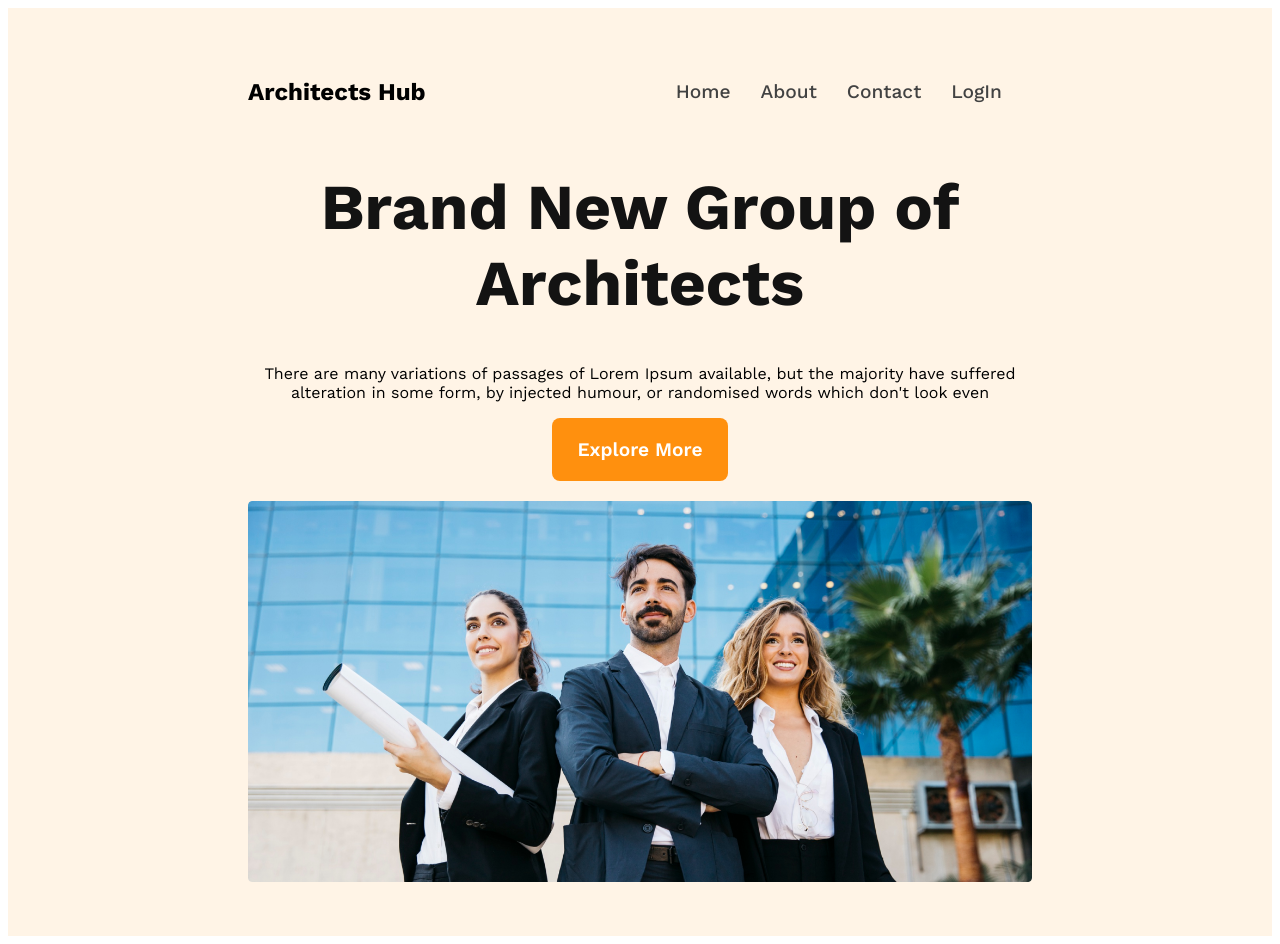
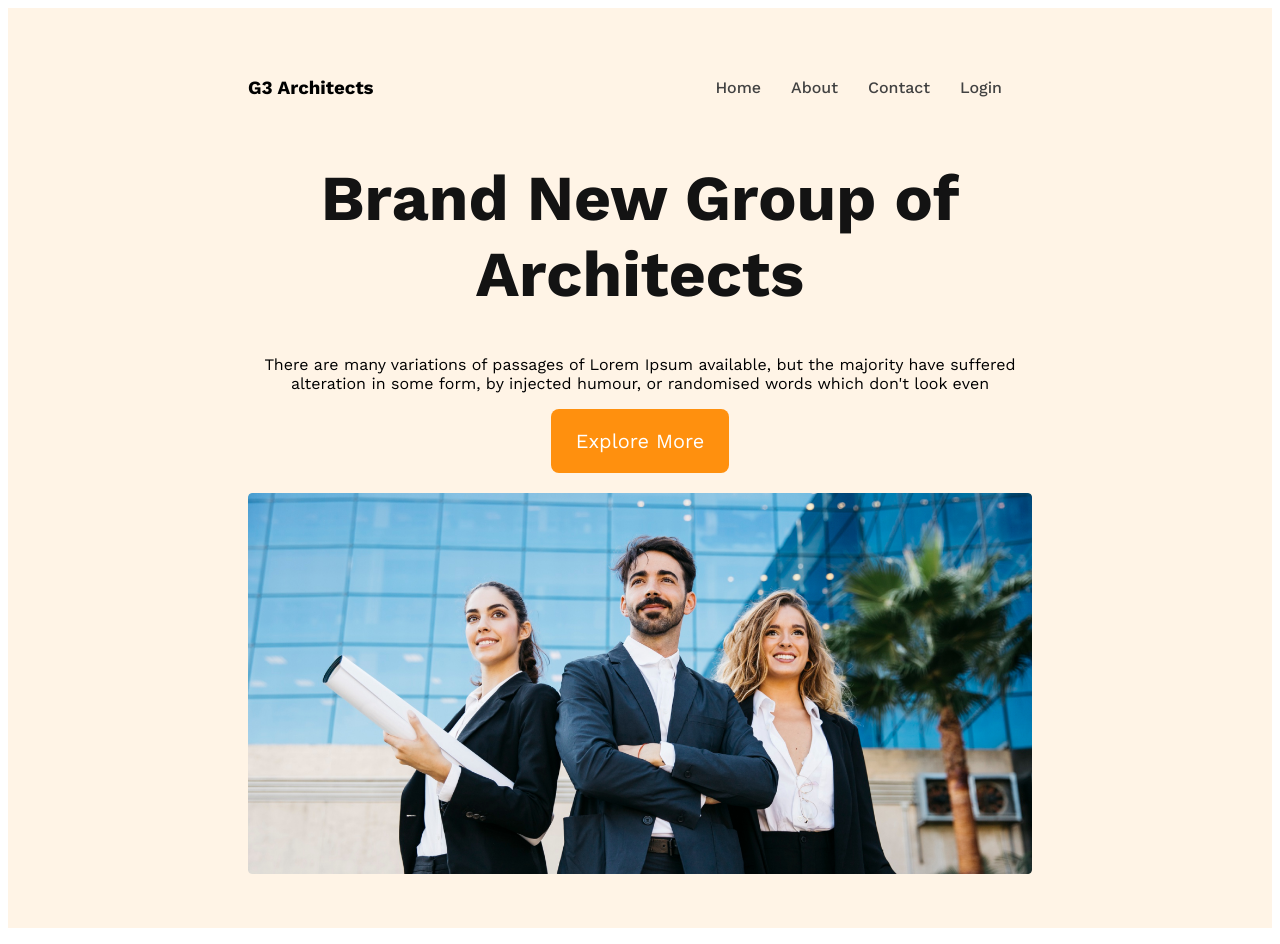
Before and after one commit to mdjonayed6/architect-website-design, a plain HTML site: page index.html in a window 1280 px wide. Drawn offline with nearby package versions, Linux system fonts and the light colour scheme.

Commit message:
finished header section with responsive

```diff
--- a/index.html
+++ b/index.html
@@ -1,29 +1,23 @@
 <!DOCTYPE html>
 <html lang="en">
+
 <head>
     <meta charset="UTF-8">
     <meta name="viewport" content="width=device-width, initial-scale=1.0">
-    <title>Architecture Hub</title>
+    <title>G3 Architects</title>
     <link rel="stylesheet" href="styles/architect.css">
 </head>
+
 <body>
-    <!-- header file started -->
+    <!-- header start -->
     <header>
         <nav>
-            <h2 class="nav-title">Architects Hub</h2>
+            <h3 class="section-title">G3 Architects</h3>
             <ul>
-                <li>
-                    <a href="">Home</a>
-                </li>
-                <li>
-                    <a href="">About</a>
-                </li>
-                <li>
-                    <a href="">Contact</a>
-                </li>
-                <li>
-                    <a href="">LogIn</a>
-                </li>
+                <li><a href="">Home</a></li>
+                <li><a href="">About</a></li>
+                <li><a href="">Contact</a></li>
+                <li><a href="">Login</a></li>
             </ul>
         </nav>
         <div class="banner">
@@ -33,18 +27,7 @@
                     majority have suffered alteration in some form, by injected humour, or randomised words which don't
                     look even</p>
                 <button class="btn-primary">Explore More</button>
+            </div>
             <img src="images/banner.png" alt="">
         </div>
-        </div>
     </header>
-<!-- main start  -->
-    <main>
-
-    </main>
-
-    <!-- footer start  -->
-    <footer>
-
-    </footer>
-</body>
-</html>
--- a/styles/architect.css
+++ b/styles/architect.css
@@ -1,6 +1,19 @@
 /* Work Sans font from google fonts  */
 
 @import url('https://fonts.googleapis.com/css2?family=Lato:ital,wght@0,400;0,700;1,400&family=Open+Sans:wght@400;700;800&family=Work+Sans:wght@400;500;600;700;800&display=swap');
+
+/* Shared Styles */
+.btn-primary {
+    border-radius: 8px;
+    color: #FFF;
+    font-size: 1.25rem;
+    background: #FF900E;
+    padding: 20px 25px;
+    color: #FFF;
+    cursor: pointer;
+    border: 0;
+}
+
 
 *{
     font-family: 'Lato', sans-serif;
@@ -11,27 +24,31 @@
 }
 
 /* header styles */
-header{
+header {
     background: rgba(255, 144, 14, 0.10);
     padding: 50px 240px;
 }
 
-nav{
+nav {
     display: flex;
     justify-content: space-between;
     align-items: center;
 }
-nav > ul{
+
+
+
+nav>ul {
     display: flex;
 }
-nav  li{
+
+nav li {
     list-style: none;
     margin-right: 30px;
     font-weight: 500;
-    font-size: 1.2rem;
+    font-size: 1rem;
 }
 
-nav li a{
+nav li a {
     text-decoration: none;
     color: #424242;
 }
@@ -48,17 +65,30 @@ nav li a{
     font-weight: 700;
     color: #131313;
 }
-.btn-primary{
-   background: #FF900E;
-   color: #fff;
-   border-radius: 8px;
-   padding: 20px 25px;
-   font-size: 1.2rem;
-   border: 0;
-   font-weight: 600;
-   cursor: pointer;
-}
+
 .banner img {
     margin-top: 20px;
     width: 100%;
 }
+
+
+
+/* responsive media query */
+@media screen and(max-width: 576px) {
+    header{
+        padding: 20px;
+    }
+    nav{
+        flex-direction: column;
+    }
+}
+
+/* medium devices */
+@media screen and (min-width: 576px) and (max-width: 960px) {
+    header{
+        padding: 50px;
+    }
+    nav{
+        flex-direction: column;
+    }
+}
```
